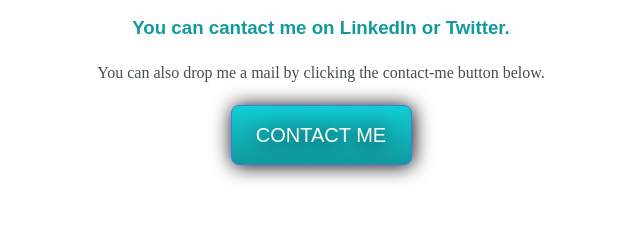
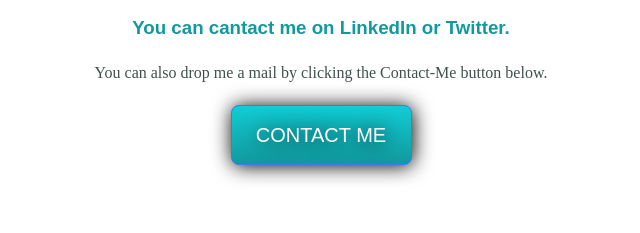
Before and after one commit to Scylla23/Scylla23.github.io, a plain HTML site: page index.html in a window 1280 px wide. Shown: the part 2187-2420 px from the top of the page, 319-959 px from the left. Drawn offline with Linux system fonts and the light colour scheme; a web font is replaced by a local one.

Commit message:
updated html

```diff
--- a/index.html
+++ b/index.html
@@ -48,7 +48,7 @@
         <div class="contact-me">
           <h2>Get In Touch</h2>
           <h3>You can cantact me on LinkedIn or Twitter.</h3>
-          <p>You can also drop me a mail by clicking the contact-me button below.</p>
+          <p>You can also drop me a mail by clicking the Contact-Me button below.</p>
           <a class="btn" href="mailto:pavankumarkushnure@gmail.com" >CONTACT ME</a>
         </div>
       </div>
```
